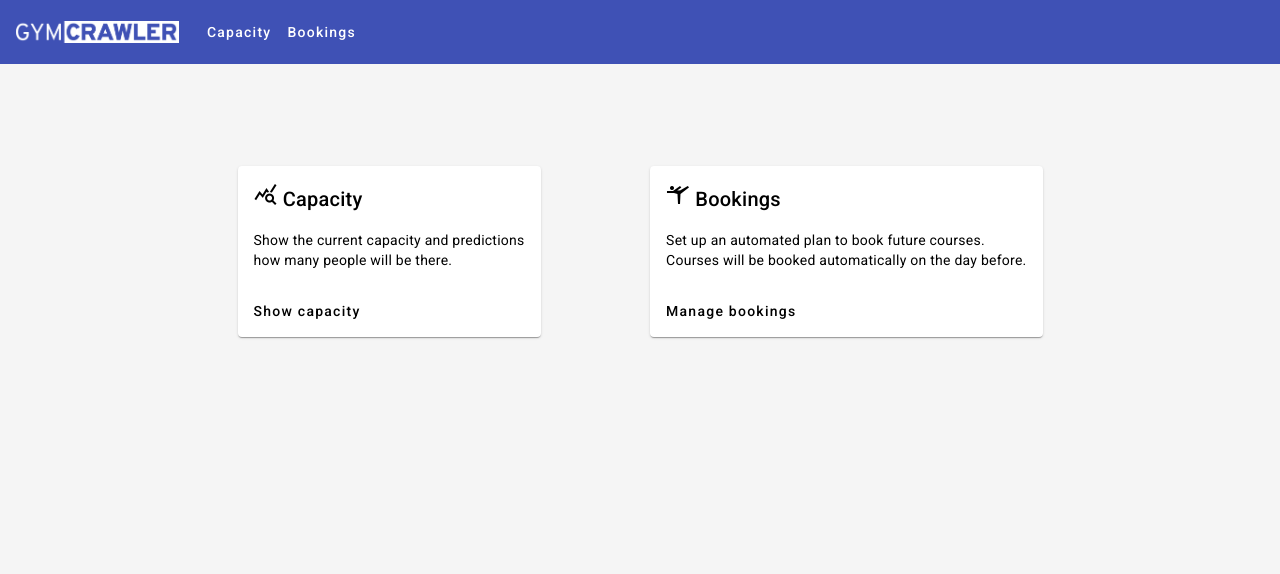
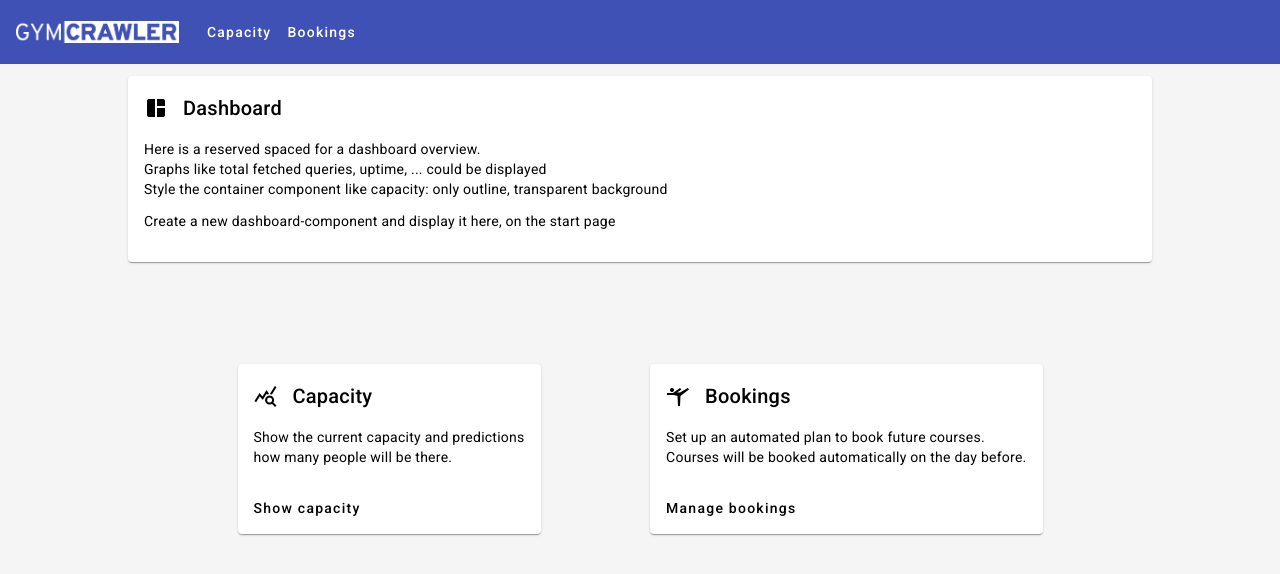
Before and after one commit to r-grun/GymCrawler, an Angular app in the folder frontend/: page / in a window 1280 px wide. Shown: the top 574 px of the page. Built offline with nearby package versions, Linux system fonts and the light colour scheme.

Commit message:
Add dashboard card

```diff
--- a/frontend/src/app/core/components/home/home.component.html
+++ b/frontend/src/app/core/components/home/home.component.html
@@ -1,9 +1,27 @@
+<mat-card>
+    <mat-card-header>
+        <mat-card-title>
+            <mat-icon aria-hidden="false" fontIcon="space_dashboard"></mat-icon>
+            <span>Dashboard</span>
+        </mat-card-title>
+    </mat-card-header>
+    <mat-card-content>
+        <p>
+            Here is a reserved spaced for a dashboard overview.<br>
+            Graphs like total fetched queries, uptime, ... could be displayed<br>
+            Style the container component like capacity: only outline, transparent background
+        </p>
+        <p>
+            Create a new dashboard-component and display it here, on the start page
+        </p>
+    </mat-card-content>
+</mat-card>
 <div class="grid-container">
     <mat-card>
         <mat-card-header>
             <mat-card-title>
                 <mat-icon aria-hidden="false" fontIcon="query_stats"></mat-icon>
-                Capacity
+                <span>Capacity</span>
             </mat-card-title>
         </mat-card-header>
         <mat-card-content>
@@ -21,7 +39,7 @@
         <mat-card-header>
             <mat-card-title>
                 <mat-icon aria-hidden="false" fontIcon="sports_gymnastics"></mat-icon>
-                Bookings
+                <span>Bookings</span>
             </mat-card-title>
         </mat-card-header>
         <mat-card-content>
--- a/frontend/src/app/core/components/home/home.component.scss
+++ b/frontend/src/app/core/components/home/home.component.scss
@@ -3,6 +3,16 @@
     display: flex;
     flex-direction: row;
     justify-content: space-evenly;
+}
+
+mat-card-title {
+    display: flex;
+    align-items: center;
+    justify-content: space-between;
+}
+
+mat-card-title > mat-icon {
+    margin-right: 15px;
 }
 
 mat-card-header{
```
